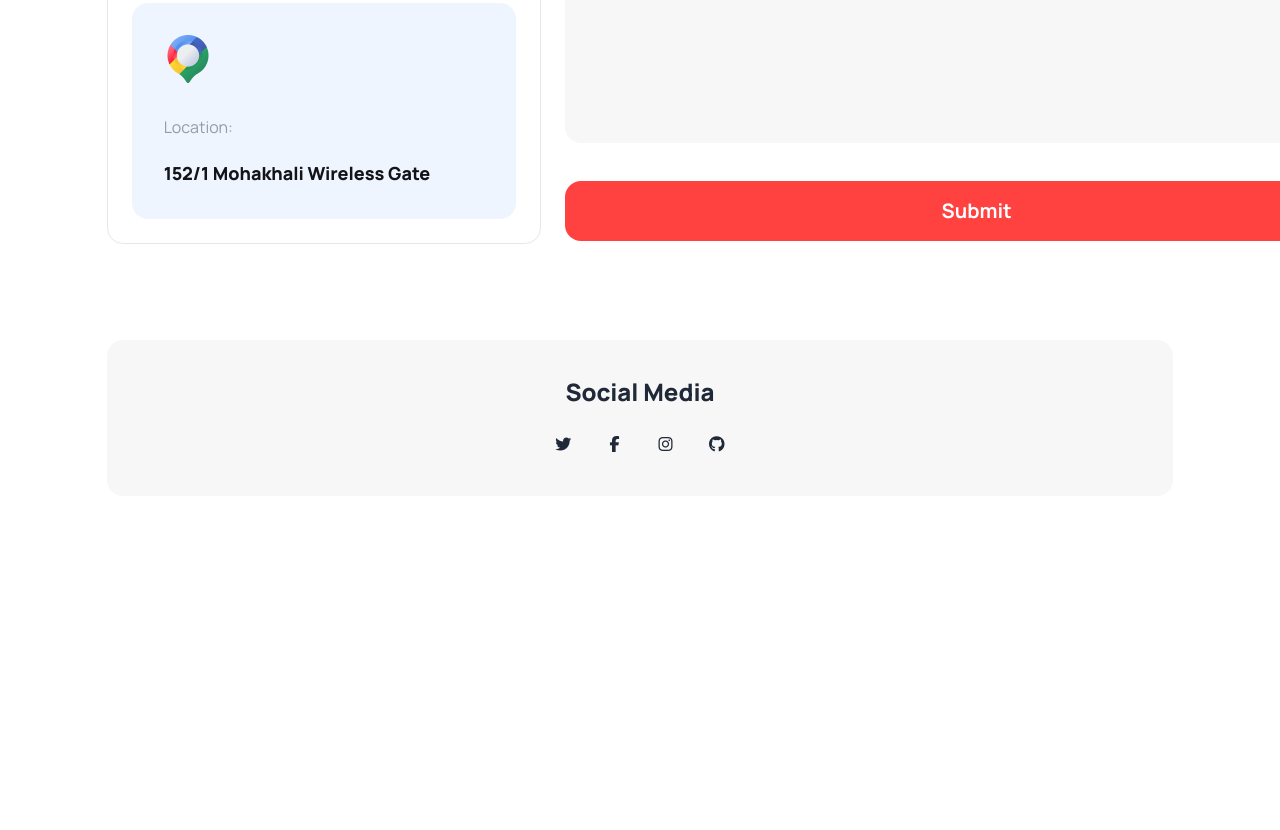
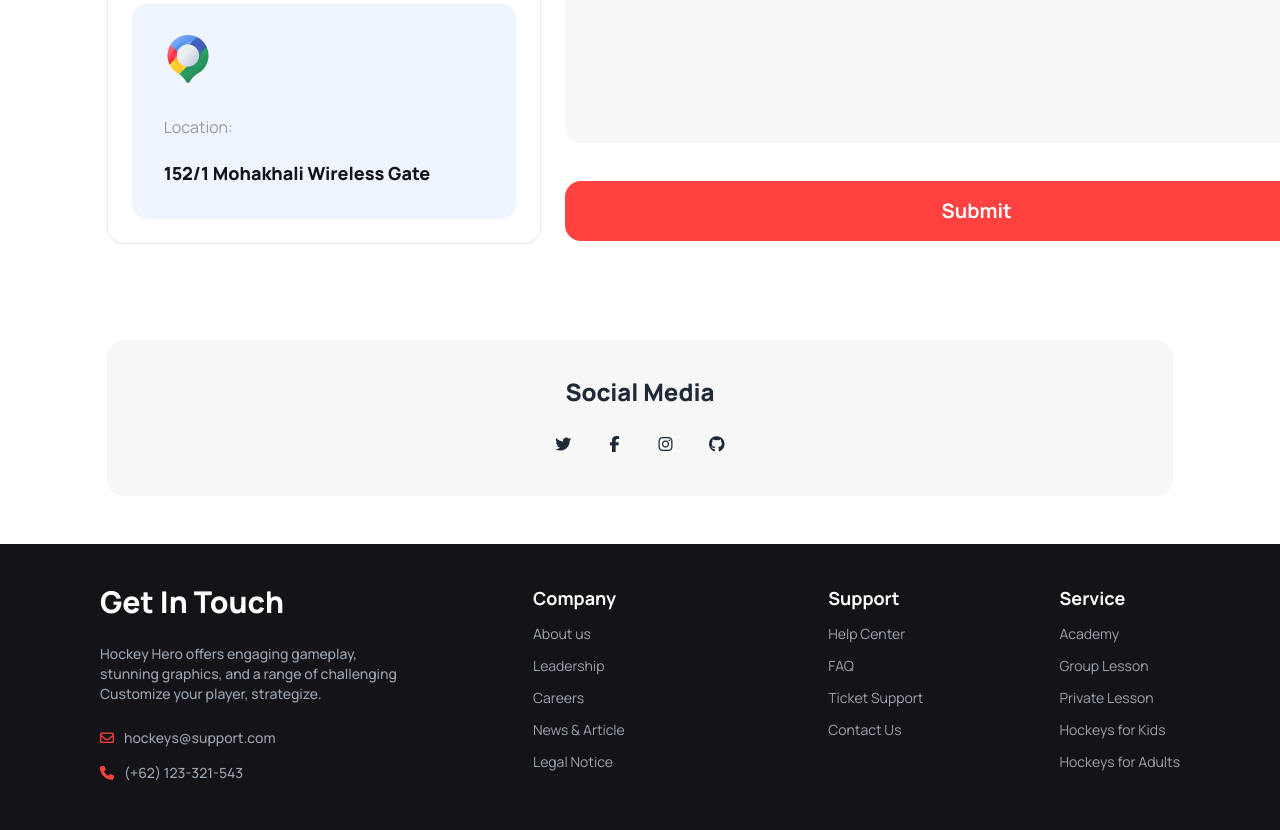
Before and after one commit to yousuf52cse/hockey-as3, a plain HTML site: page index.html in a window 1280 px wide. Shown: the part 5309-6139 px from the top of the page. Before the commit the page ends 5853 px from the top, so only its background shows below. Drawn offline with nearby package versions, Linux system fonts and the light colour scheme.

Commit message:
Footer Section & all the things has done

```diff
--- a/Styles/style.css
+++ b/Styles/style.css
@@ -24,3 +24,8 @@
     height: 24px;
     width: 48px;
 }
+.fa-envelope, .fa-phone{
+    color:#FF4240;
+    width: 24px;
+    height: 24px;
+}
--- a/index.html
+++ b/index.html
@@ -514,6 +514,46 @@
         </section>
     </main>
 
+    <!-- Footer  -->
+    <footer class="footer p-10 bg-[#131318] text-base-content">
+        <aside class="flex flex-col items-center text-center mx-auto lg:text-start lg:items-start">
+          <h4 class="text-[#FFFFFF] text-3xl font-extrabold">Get In Touch</h4>
+          <p class="text-gray-400 font-medium mt-4">Hockey Hero offers engaging gameplay,<br> stunning graphics,
+            and a range of challenging <br>Customize your player,
+            strategize.</p>
+            <p class="text-gray-400 font-medium mt-4"><i class="fa-regular fa-envelope"></i>hockeys@support.com</p>
+            <p class="text-gray-400 font-medium"><i class="fa-solid fa-phone"></i>(+62) 123-321-543</p>
+        </aside>
+        <div class="grid grid-cols-2 mx-auto gap-[160px] lg:gap-[200px]">
+        <nav class="flex flex-col text-gray-400 gap-3 items-center lg:items-start">
+            <header class="text-white text-lg font-bold">Company</header>
+            <a class="link link-hover">About us</a>
+            <a class="link link-hover">Leadership</a>
+            <a class="link link-hover">Careers</a>
+            <a class="link link-hover">News & Article</a>
+            <a class="link link-hover">Legal Notice</a>
+
+          </nav>
+          <nav class="flex flex-col text-gray-400 gap-3 items-center lg:items-start">
+            <header class="text-white text-lg font-bold">Support</header>
+            <a class="link link-hover">Help Center</a>
+            <a class="link link-hover">FAQ</a>
+            <a class="link link-hover">Ticket Support</a>
+            <a class="link link-hover">Contact Us</a>
+
+          </nav>
+        </div>
+          <nav class="flex flex-col text-gray-400 gap-3 items-center lg:items-start mx-auto">
+            <header class="text-white text-lg font-bold">Service</header>
+            <a class="link link-hover">Academy</a>
+            <a class="link link-hover">Group Lesson</a>
+            <a class="link link-hover">Private Lesson</a>
+            <a class="link link-hover">Hockeys for Kids</a>
+            <a class="link link-hover">Hockeys for Adults</a>
+
+          </nav>
+      </footer>
+
 </body>
 
 </html>
```
